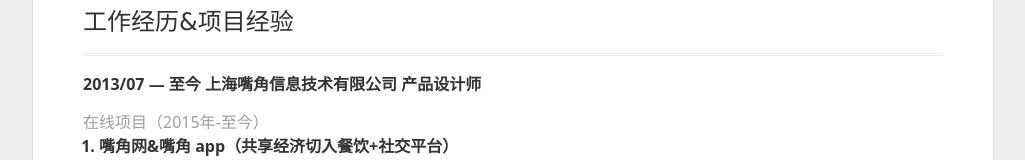
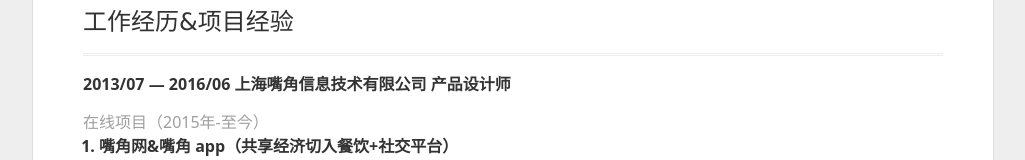
Before and after one commit to sunnist/code-learning, a website: page wanyan-resume/wanyan-resume.html in a window 1280 px wide. Shown: the part 542-702 px from the top of the page, without its empty margins (127-1152 px from the left). Drawn offline with Linux system fonts and the light colour scheme.

Commit message:
Update wanyan-resume.html

```diff
--- a/wanyan-resume/wanyan-resume.html
+++ b/wanyan-resume/wanyan-resume.html
@@ -45,7 +45,7 @@
 
 		<div class="section">
 			<h2 id="tagline">工作经历&项目经验</h2>
-			<p style="font-weight:bold;">2013/07 — 至今 上海嘴角信息技术有限公司 产品设计师</p>
+			<p style="font-weight:bold;">2013/07 — 2016/06 上海嘴角信息技术有限公司 产品设计师</p>
 			<div class="details1">
 				<p class="explain">在线项⽬（2015年-⾄今）</p>
 				<ol>
```
